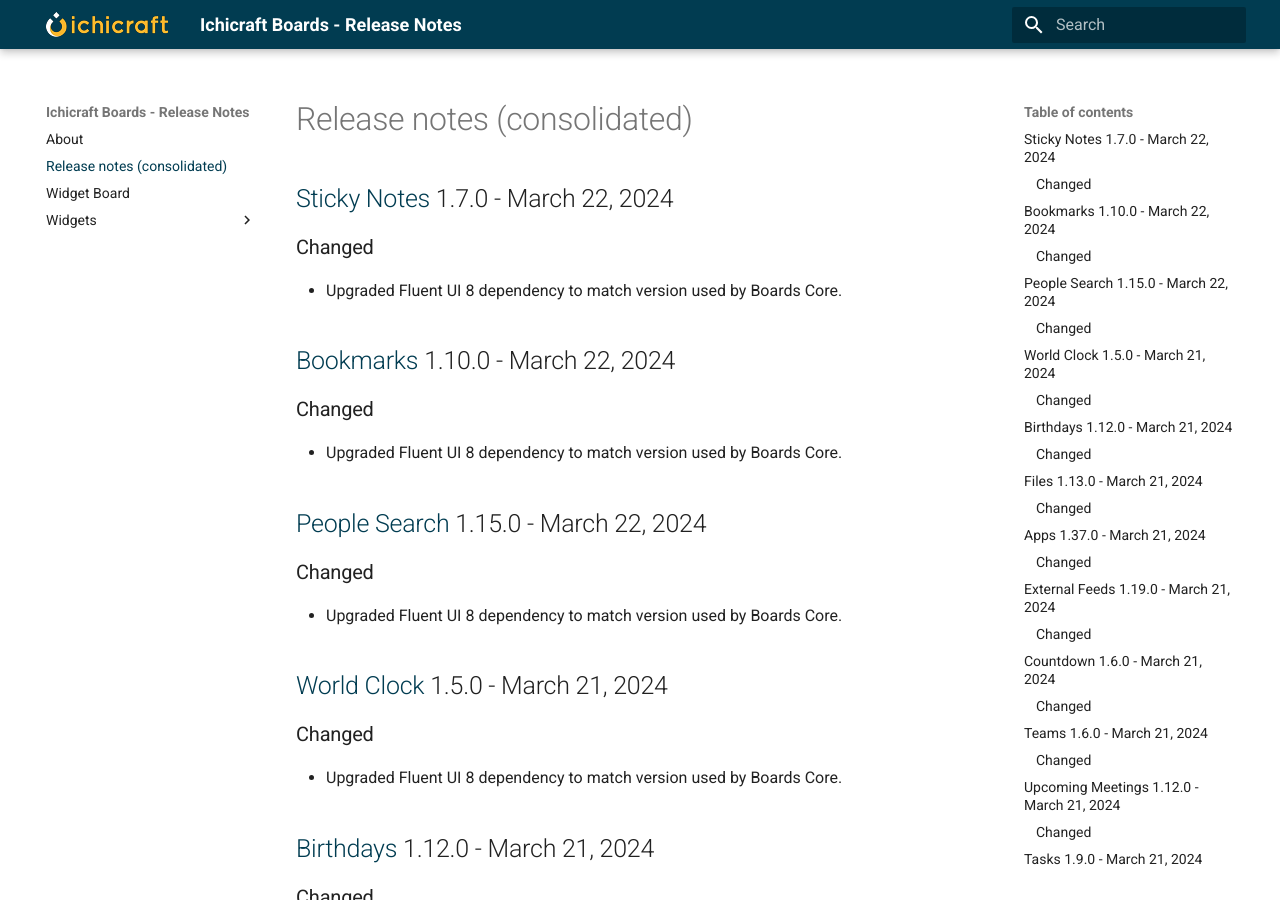
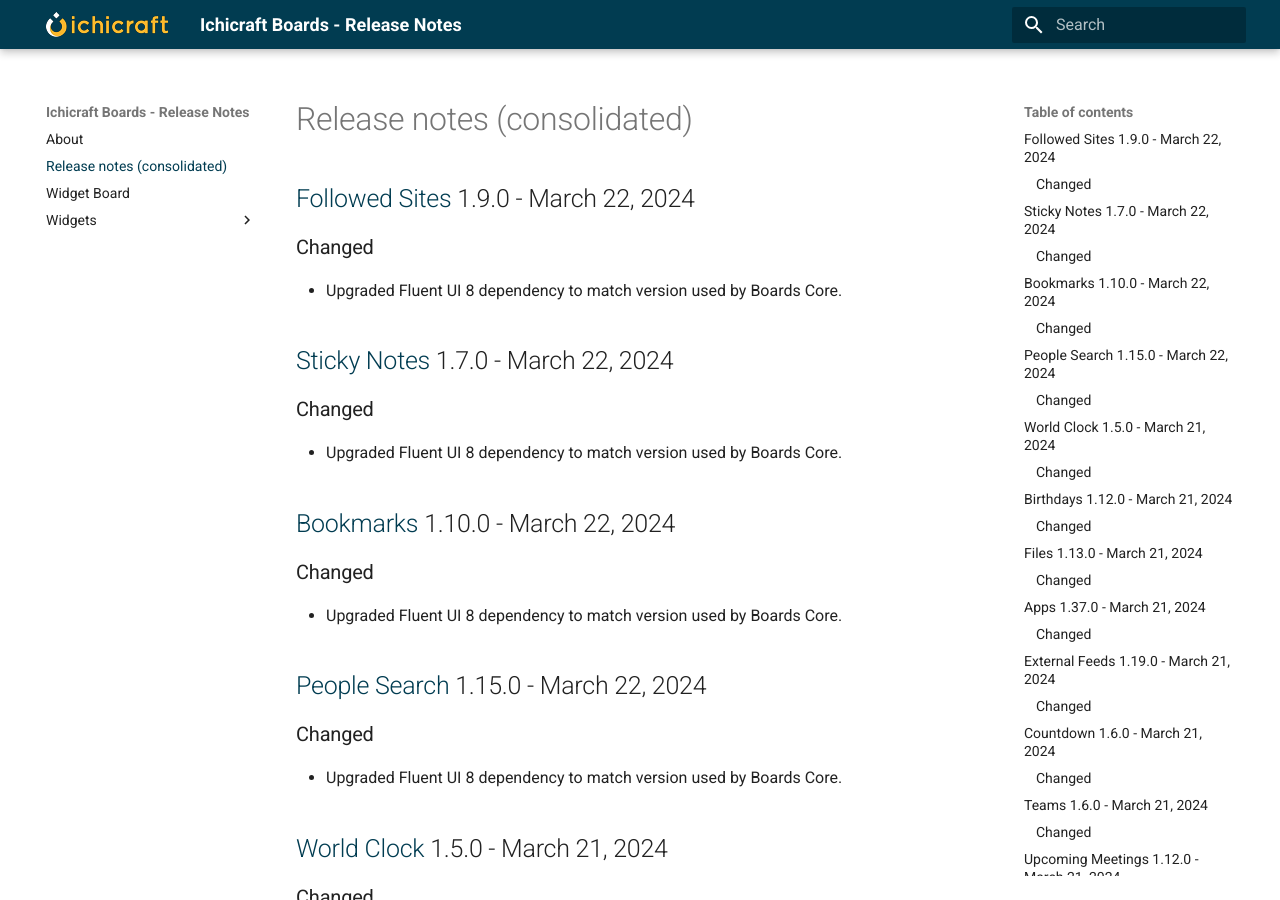
Before and after one commit to ichicraft/widgets-docs, an MkDocs documentation site: the page built from docs/Release-notes-(consolidated).md, in a window 1280 px wide and 900 px high. Built offline with MkDocs 1.6.1 and Material for MkDocs 9.7.7, drawn with Linux system fonts in a browser that asks for light colours.

Commit message:
Release notes updated by BuildService

```diff
--- a/docs/Release-notes-(consolidated).md
+++ b/docs/Release-notes-(consolidated).md
@@ -1,3 +1,8 @@
+## [Followed Sites](./Widgets/Followed Sites.md) 1.9.0 - March 22, 2024
+
+### Changed
+- Upgraded Fluent UI 8 dependency to match version used by Boards Core.
+
 ## [Sticky Notes](./Widgets/Sticky Notes.md) 1.7.0 - March 22, 2024
 
 ### Changed
```
Also changed, not shown: docs/Widgets/Followed Sites.md (+5 -0 lines).
